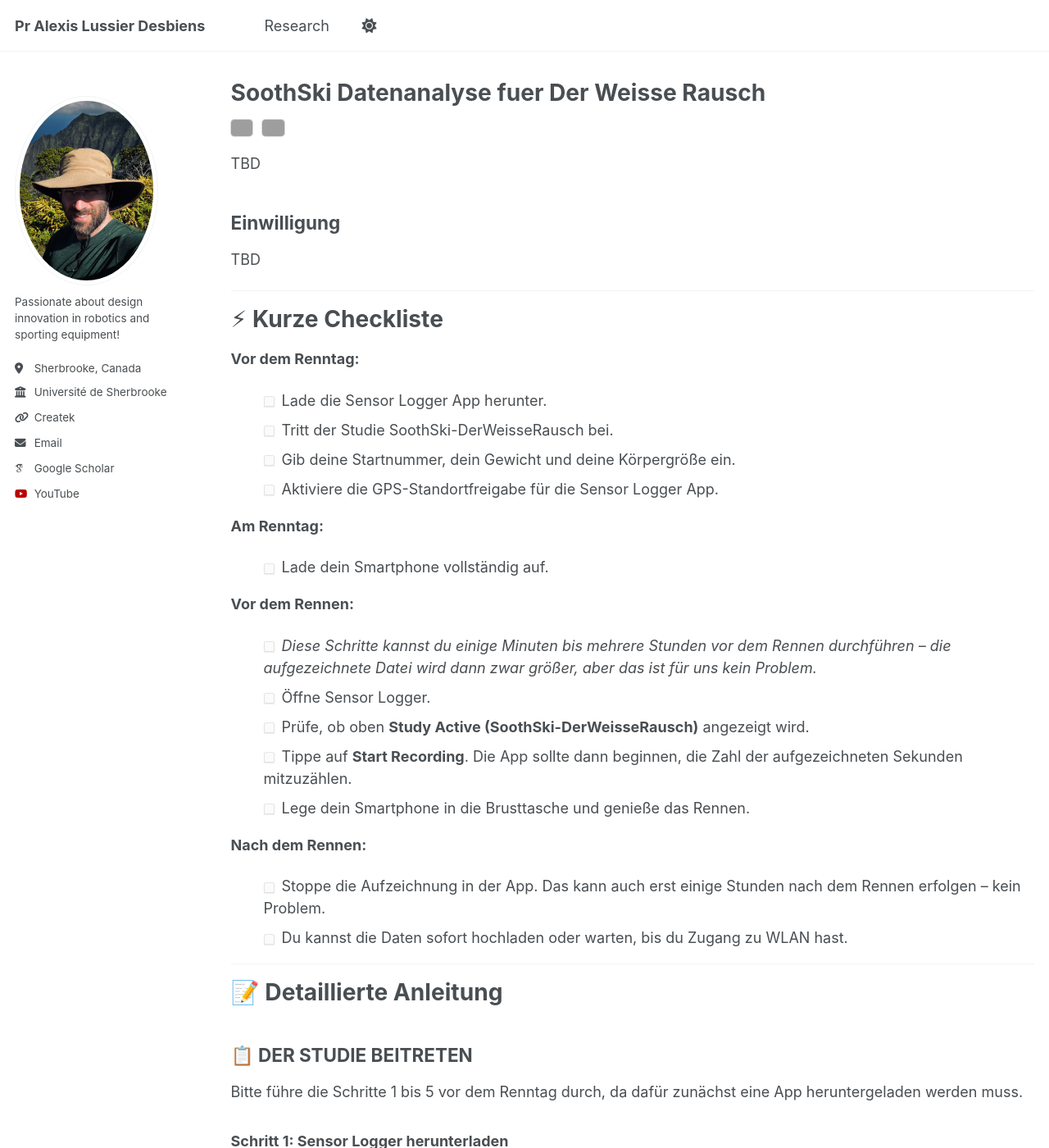
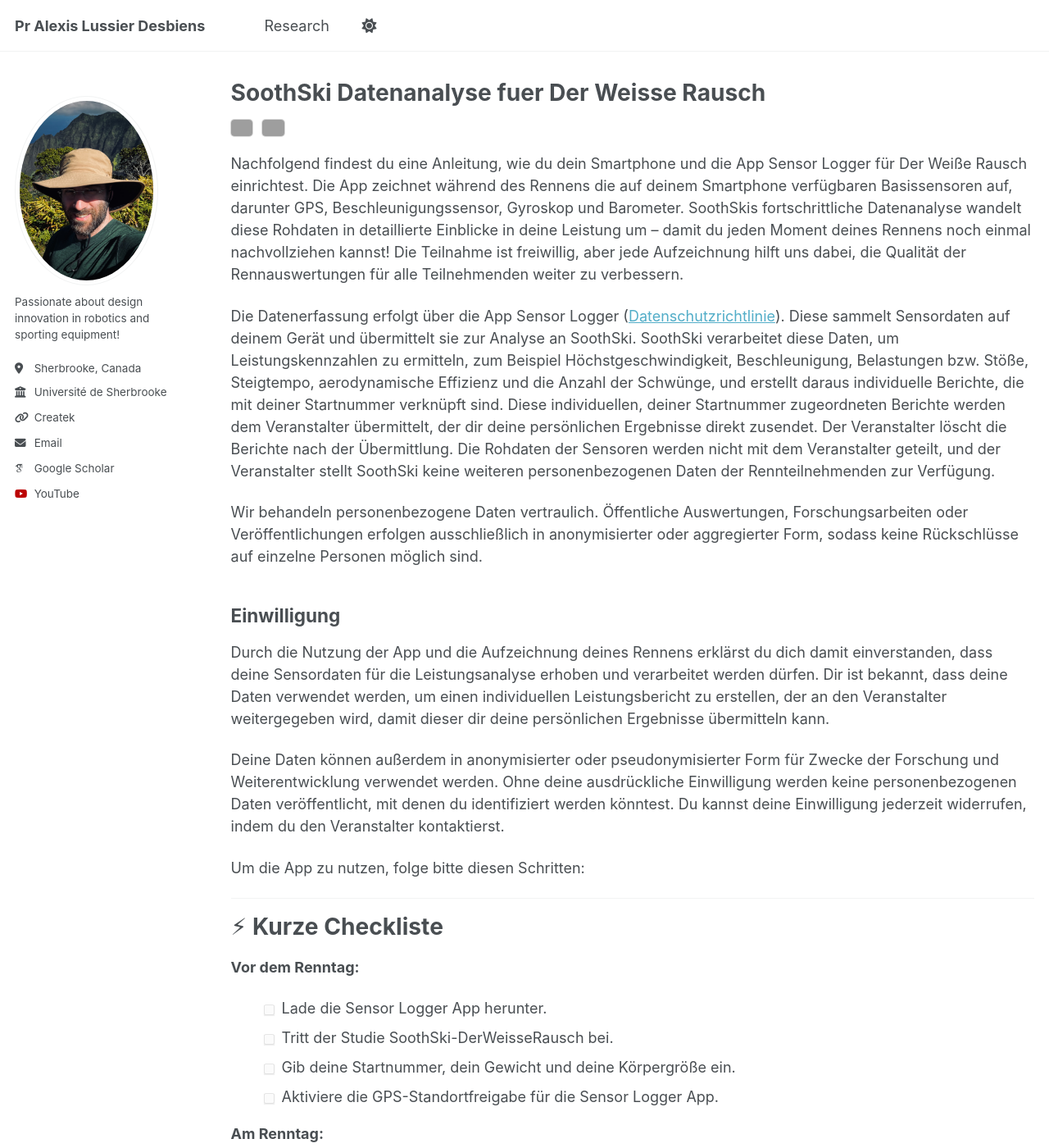
Before and after one commit to alexislussierdesbiens/alexislussierdesbiens.github.io, a Jekyll site: the page built from _pages/SoothSki-DerWeisseRausch-de.md, in a window 1280 px wide and 1400 px high. Shown: the whole window at 82% size. Built offline with Jekyll 4.4.1, drawn with Linux system fonts in a browser that asks for light colours; some web fonts are replaced; grey boxes are pictures that could not be loaded.

Commit message:
Updated data policy in german

```diff
--- a/_pages/SoothSki-DerWeisseRausch-de.md
+++ b/_pages/SoothSki-DerWeisseRausch-de.md
@@ -14,10 +14,19 @@
   </a>
 </div>
 
-TBD
+Nachfolgend findest du eine Anleitung, wie du dein Smartphone und die App Sensor Logger für Der Weiße Rausch einrichtest. Die App zeichnet während des Rennens die auf deinem Smartphone verfügbaren Basissensoren auf, darunter GPS, Beschleunigungssensor, Gyroskop und Barometer. SoothSkis fortschrittliche Datenanalyse wandelt diese Rohdaten in detaillierte Einblicke in deine Leistung um – damit du jeden Moment deines Rennens noch einmal nachvollziehen kannst! Die Teilnahme ist freiwillig, aber jede Aufzeichnung hilft uns dabei, die Qualität der Rennauswertungen für alle Teilnehmenden weiter zu verbessern.
+
+Die Datenerfassung erfolgt über die App Sensor Logger ([Datenschutzrichtlinie](https://www.tszheichoi.com/sensor-logger-privacy-policy)). Diese sammelt Sensordaten auf deinem Gerät und übermittelt sie zur Analyse an SoothSki. SoothSki verarbeitet diese Daten, um Leistungskennzahlen zu ermitteln, zum Beispiel Höchstgeschwindigkeit, Beschleunigung, Belastungen bzw. Stöße, Steigtempo, aerodynamische Effizienz und die Anzahl der Schwünge, und erstellt daraus individuelle Berichte, die mit deiner Startnummer verknüpft sind. Diese individuellen, deiner Startnummer zugeordneten Berichte werden dem Veranstalter übermittelt, der dir deine persönlichen Ergebnisse direkt zusendet. Der Veranstalter löscht die Berichte nach der Übermittlung. Die Rohdaten der Sensoren werden nicht mit dem Veranstalter geteilt, und der Veranstalter stellt SoothSki keine weiteren personenbezogenen Daten der Rennteilnehmenden zur Verfügung.
+
+Wir behandeln personenbezogene Daten vertraulich. Öffentliche Auswertungen, Forschungsarbeiten oder Veröffentlichungen erfolgen ausschließlich in anonymisierter oder aggregierter Form, sodass keine Rückschlüsse auf einzelne Personen möglich sind.
 
 ## Einwilligung
-TBD
+
+Durch die Nutzung der App und die Aufzeichnung deines Rennens erklärst du dich damit einverstanden, dass deine Sensordaten für die Leistungsanalyse erhoben und verarbeitet werden dürfen. Dir ist bekannt, dass deine Daten verwendet werden, um einen individuellen Leistungsbericht zu erstellen, der an den Veranstalter weitergegeben wird, damit dieser dir deine persönlichen Ergebnisse übermitteln kann.
+
+Deine Daten können außerdem in anonymisierter oder pseudonymisierter Form für Zwecke der Forschung und Weiterentwicklung verwendet werden. Ohne deine ausdrückliche Einwilligung werden keine personenbezogenen Daten veröffentlicht, mit denen du identifiziert werden könntest. Du kannst deine Einwilligung jederzeit widerrufen, indem du den Veranstalter kontaktierst.
+
+Um die App zu nutzen, folge bitte diesen Schritten:
 
 ---
 
```
